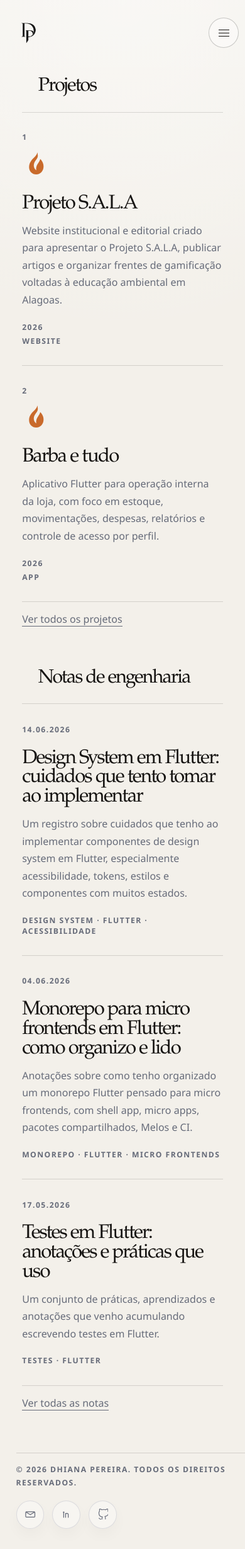
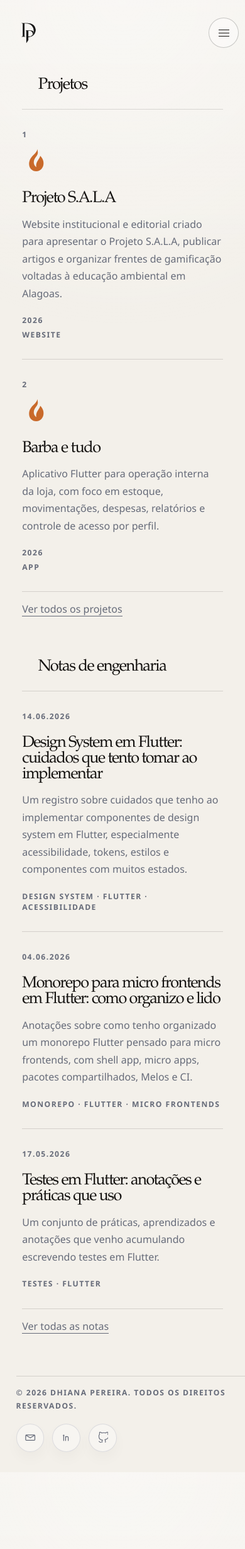
Before and after one commit to dhianapereira/dhianapereira.github.io, a Jekyll site: the page built from index.md, in a window 390 px wide. Shown: the whole page at 63% size. Built offline with Jekyll 4.4.1, drawn with Linux system fonts in a browser that asks for light colours; after the commit the page ends 2338 px from its top, so only the background shows below that.

Commit message:
reduce heading sizes across the site

```diff
--- a/styles/components.css
+++ b/styles/components.css
@@ -40,7 +40,7 @@
 .section-heading h2 {
   margin: 0;
   font-family: var(--font-serif);
-  font-size: clamp(1.9rem, 4vw, 3rem);
+  font-size: clamp(1.6rem, 3vw, 2.35rem);
   font-weight: 500;
   letter-spacing: -0.06em;
   line-height: 0.96;
@@ -191,7 +191,7 @@
 .note-card h3 {
   margin: 0 0 0.35rem;
   font-family: var(--font-serif);
-  font-size: clamp(1.7rem, 2.8vw, 2.45rem);
+  font-size: clamp(1.45rem, 2.1vw, 2rem);
   font-weight: 500;
   letter-spacing: -0.06em;
   line-height: 0.98;
--- a/styles/pages.css
+++ b/styles/pages.css
@@ -76,7 +76,7 @@
 .detail-hero h1,
 .error-panel h1 {
   margin: 0;
-  font-size: clamp(2.7rem, 6vw, 5rem);
+  font-size: clamp(2.35rem, 5vw, 4.1rem);
   line-height: 0.9;
 }
 
@@ -362,7 +362,7 @@
 
 .detail-content h2 {
   margin: 1.8rem 0 0.8rem;
-  font-size: clamp(1.8rem, 3vw, 2.4rem);
+  font-size: clamp(1.55rem, 2.5vw, 2.05rem);
   line-height: 1;
 }
 
@@ -385,7 +385,7 @@
 
 .error-panel h2 {
   margin: 0 0 0.35rem;
-  font-size: clamp(1.7rem, 2.8vw, 2.45rem);
+  font-size: clamp(1.45rem, 2.1vw, 2rem);
   line-height: 0.98;
 }
 
--- a/styles/responsive.css
+++ b/styles/responsive.css
@@ -155,13 +155,14 @@
   .listing-page__intro h1,
   .detail-hero h1,
   .error-panel h1 {
-    font-size: clamp(2.4rem, 13vw, 3.9rem);
+    font-size: clamp(2.1rem, 10vw, 3.2rem);
   }
 
   .project-card h3,
+  .app-card h3,
   .note-card h3,
   .error-panel h2 {
-    font-size: clamp(1.45rem, 8vw, 2rem);
+    font-size: clamp(1.35rem, 6.5vw, 1.75rem);
   }
 
   .site-footer__inner {
```
